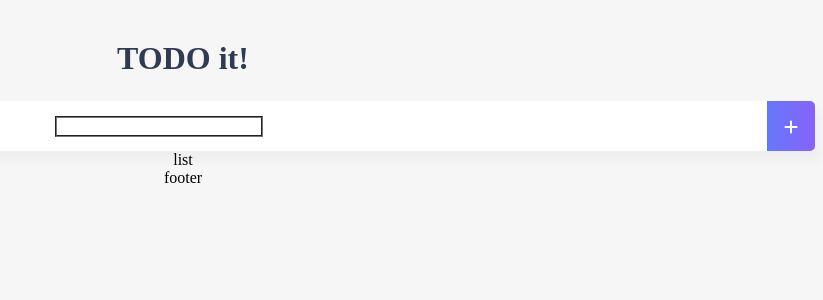
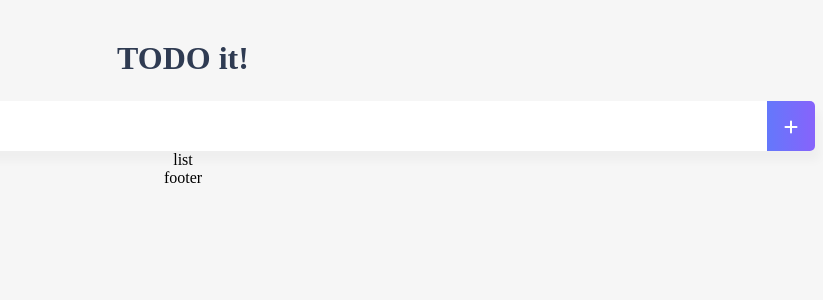
Before and after one commit to woorim960/vuejs-intermediate-course, a Vue app in the folder vue-todo-v2/: page / in a window 1280 px wide. Shown: the top 300 px of the page, without its empty margins (457-1280 px from the left). Built offline with nearby package versions, Linux system fonts and the light colour scheme.

Commit message:
입력 창 만들기

```diff
--- a/vue-todo-v2/src/components/TodoInput.vue
+++ b/vue-todo-v2/src/components/TodoInput.vue
@@ -1,6 +1,6 @@
 <template>
   <div class="inputBox shadow">
-    <input type="text" v-model="newTodoItem">
+    <input type="text" v-model="newTodoItem" v-on:keyup.enter="addTodo">
     <span class="addContainer" v-on:click="addTodo">
       <i class="fas fa-plus addBtn"></i>
     </span>
@@ -26,7 +26,7 @@ export default {
 }
 </script>
 
-<style>
+<style scoped>
 input:focus {
   outline: none;
 }
@@ -38,6 +38,12 @@ input:focus {
   border-radius: 5px;
 }
 
+.inputBox input {
+  border-style: none;
+  font-size: 0.9rem;
+  width: 80%;
+}
+
 .addContainer {
   float: right;
   background: linear-gradient(to right, #6478FB, #8763FB);
@@ -46,8 +52,14 @@ input:focus {
   border-radius: 0 5px 5px 0;
 }
 
+.addContainer:hover {
+  cursor: pointer;
+}
+
 .addBtn {
   color: white;
   vertical-align: middle;
 }
+
+
 </style>
```
